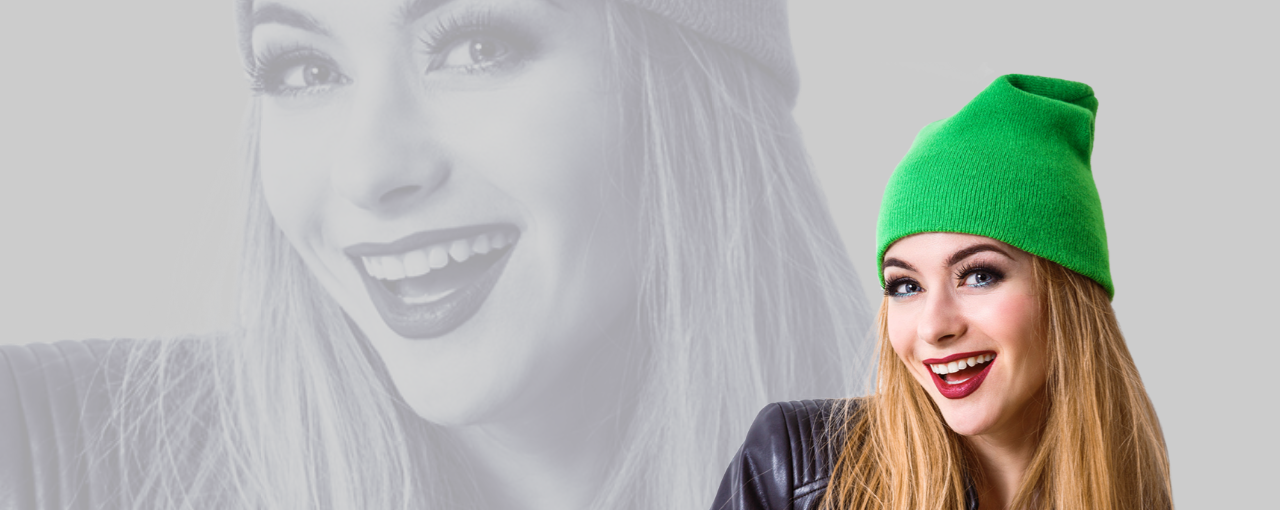
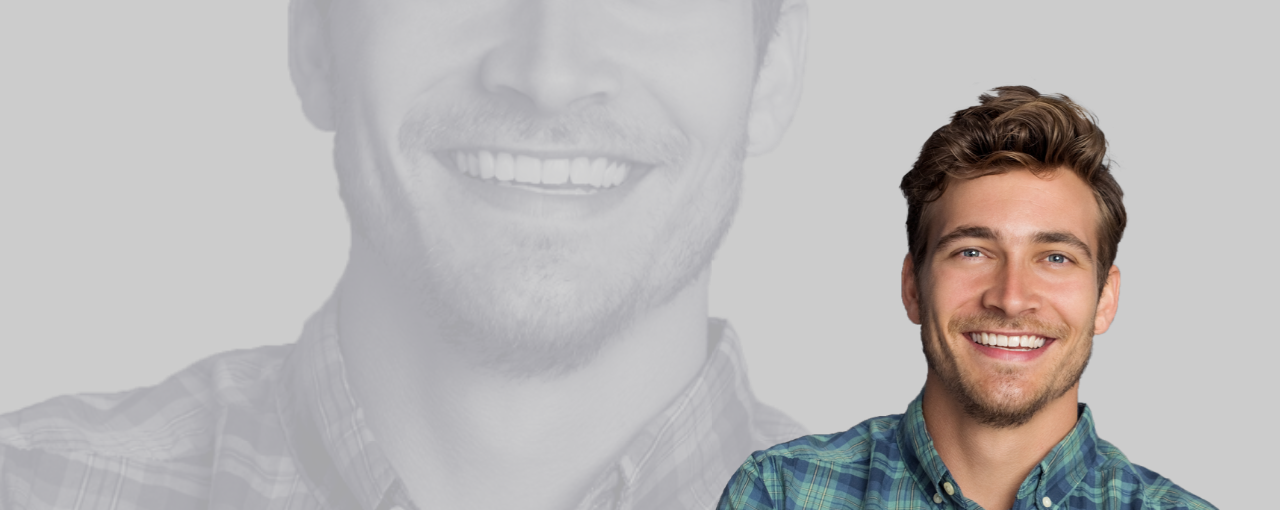
Before and after one commit to Primo1991/Baners-opacity, a plain HTML site: page index.html in a window 1280 px wide. Shown: the part 290-800 px from the top of the page. Drawn offline with nearby package versions, Linux system fonts and the light colour scheme.

Commit message:
javascript added to index.html

```diff
--- a/index.html
+++ b/index.html
@@ -190,7 +190,38 @@
   </div>
 
  </section>
-    <script src='script.js'></script>
+
+ <script>
+  //Parametry
+  let activeElement = 0;
+  const timeChange = 4000;
+  // Pobieramy 4 elementy na których pracujemy
+  const colorImgHtml = document.querySelector('.color');
+  const grayImgHtml = document.querySelector('.gray');
+  const h1Html = document.querySelector('.member h1');
+  const h2Html = document.querySelector('.member h2');
+
+  //Informacje w tablicach o elementach podmienianych
+  const colorImages = ['img/s1.png', 'img/s2.png', 'img/s3.png'];
+  const grayImages = ['img/s1a.png', 'img/s2a.png', 'img/s3a.png'];
+  const names = ['Anna Baugart', 'Marek Feliksiak', 'Arek Pawłowicz'];
+  const professions = ['Programistka JS', 'UX i UI Designer', 'Front-End Developer'];
+
+  function changeElement() {
+   console.log("automatyczne wwywołanie")
+   activeElement++;
+   if (activeElement == colorImages.length) {
+    activeElement = 0;
+   }
+   colorImgHtml.src = colorImages[activeElement];
+   grayImgHtml.src = grayImages[activeElement];
+   h1Html.textContent = names[activeElement];
+   h2Html.textContent = professions[activeElement];
+
+  }
+
+  setInterval(changeElement, timeChange)
+ </script>
 </body>
 
 </html>
```
Lines whose indentation alone changed are shown as unchanged.
